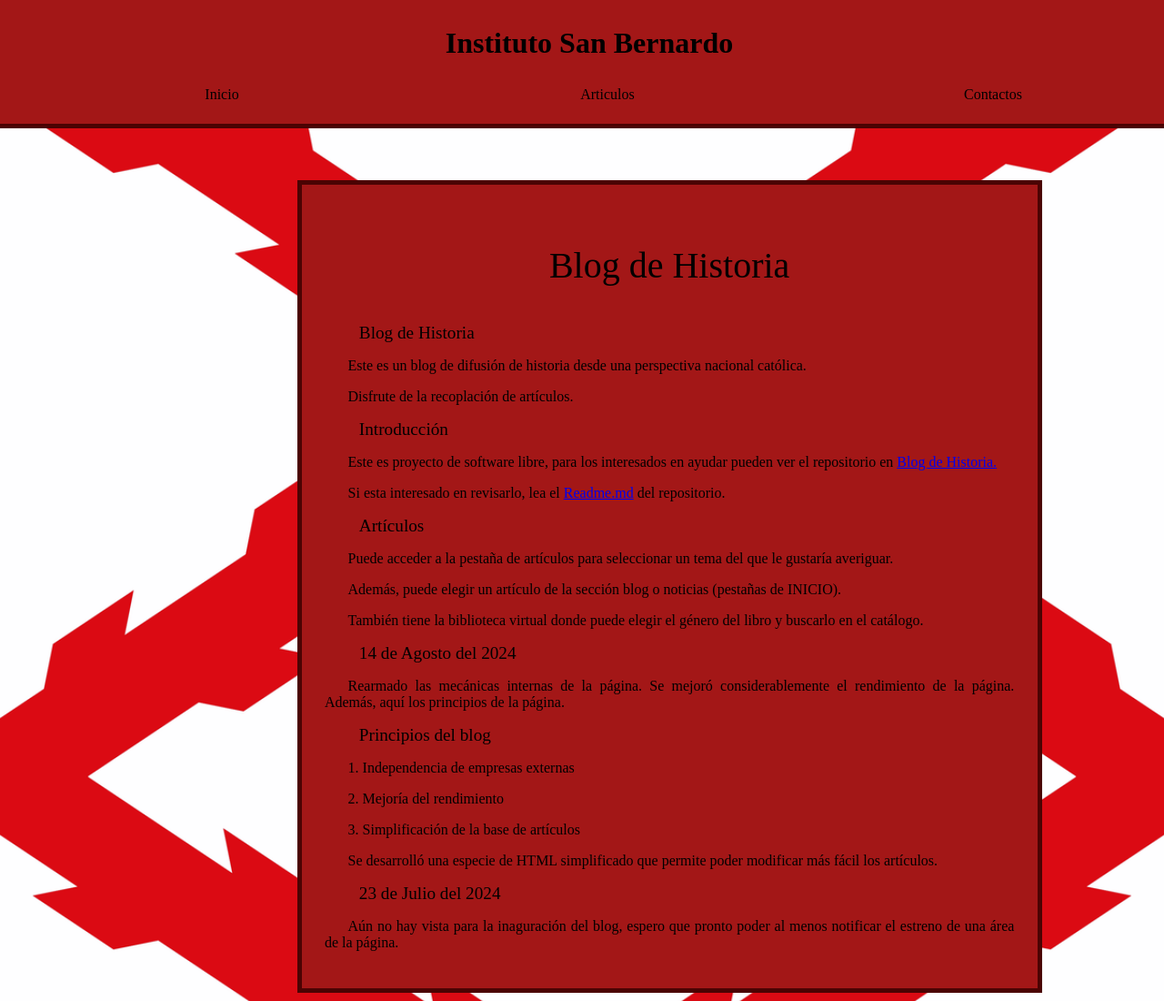
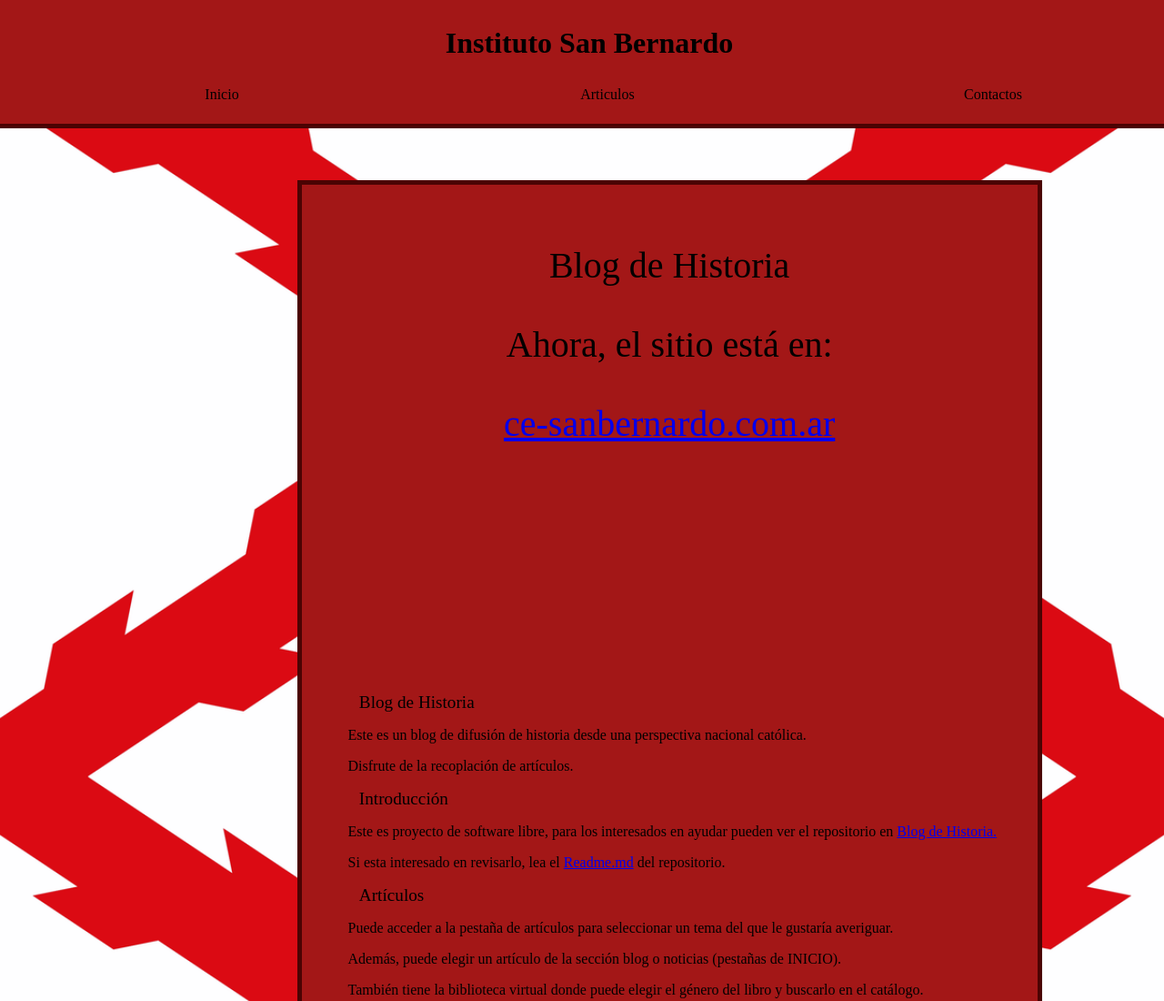
Before and after one commit to ce-sanbernardo/ce-sanbernardo.github.io, a plain HTML site: page index.html in a window 1280 px wide. Shown: the top 1100 px of the page at 91% size. Drawn offline with Linux system fonts and the light colour scheme.

Commit message:
migration main

```diff
--- a/index.html
+++ b/index.html
@@ -79,6 +79,12 @@
 				<h3 class="titulo" id="tittle">Blog de Historia</h3>
 				<div id="text">
 
+					<h1 class="titulo">Ahora, el sitio está en:</h1>
+					<h1 class="titulo"><a href="https://ce-sanbernardo.com.ar">ce-sanbernardo.com.ar</a></h1>
+					<br><br><br><br><br><br><br><br><br><br><br><br>
+					<p class="parrafo"></p>
+
+
 					<div class="subtitle"> Blog de Historia </div>
 					<p class="parrafo">Este es un blog de difusi&oacute;n de
 					historia desde una perspectiva nacional cat&oacute;lica.</p>
```
